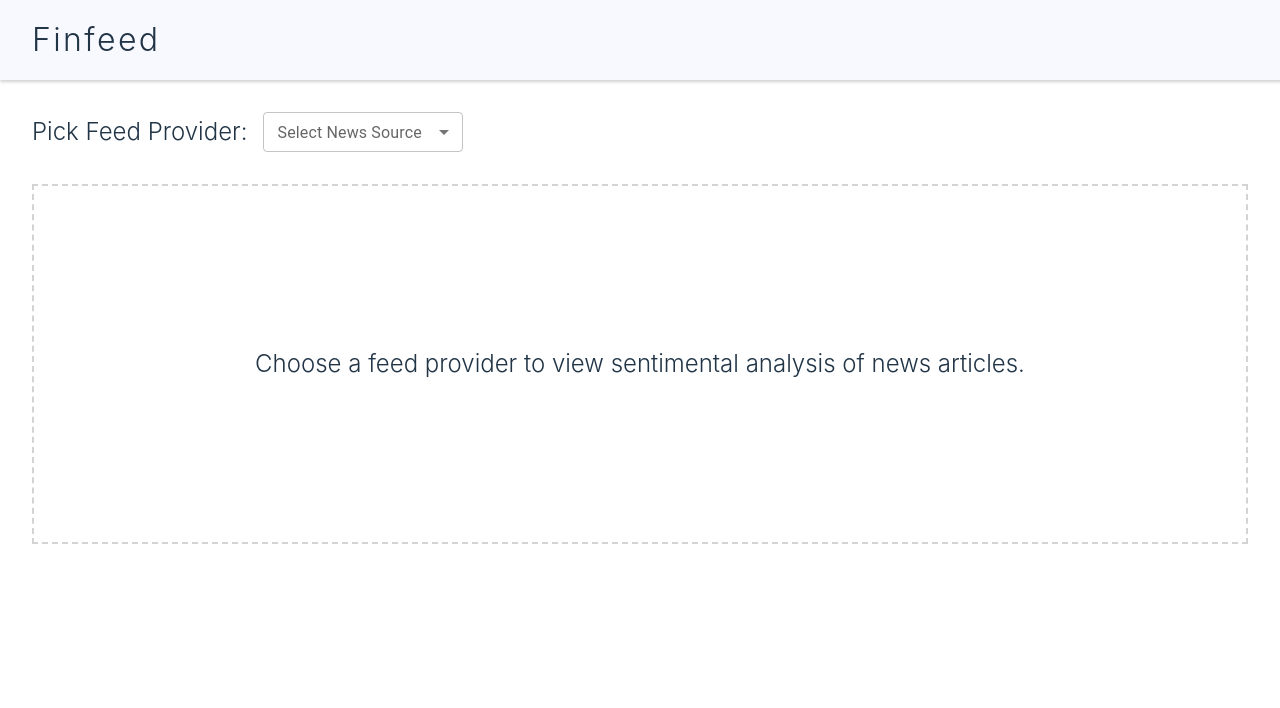
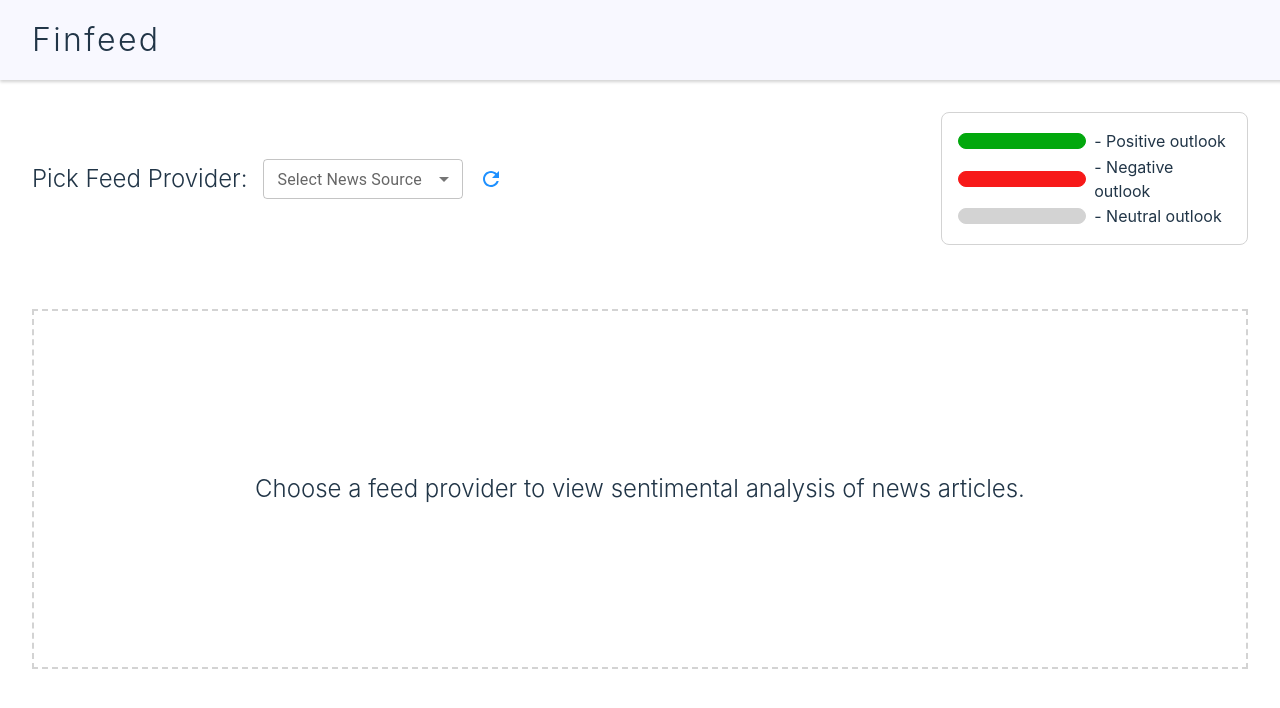
Before and after one commit to shivanigangadharan/dashboard-page, a React (Vite) app: page / in a window 1280 px wide. Shown: the top 708 px of the page. Built offline with nearby package versions, Linux system fonts and the light colour scheme.

Commit message:
Legend, Refresh, Polygon changes

```diff
--- a/src/dashboard/dashboard.css
+++ b/src/dashboard/dashboard.css
@@ -1,24 +1,50 @@
-.dashboard-container{
+.dashboard-container {
     padding-bottom: 4rem;
 }
-.select-container{
+
+.select-legend-wrapper {
+    display: flex;
+    justify-content: space-around;
+    padding: 2rem;
+    width: 100%;
+    box-sizing: border-box;
+}
+.legend-container{
+    border: 1px solid lightgrey;
+    padding: 1rem;
+    border-radius: 0.5rem;
+    display: flex;
+    flex-direction: column;
+    gap: 0.1rem;
+    width: 30%;
+}
+.legend{
+    display: flex;
+    align-items: center;
+    gap: 0.5rem;
+}
+.select-container {
     width: 100%;
     display: flex;
     gap: 1rem;
     align-items: center;
-    margin: 2rem;
+    /* margin: 2rem; */
 }
-.select-heading{
+
+.select-heading {
     font-size: 1.5rem;
     font-weight: 300;
 }
-.select-form{
+
+.select-form {
     width: 200px;
 }
-.show-results{
+
+.show-results {
     margin: 2rem;
 }
-.empty-box{
+
+.empty-box {
     border: 2px dashed lightgray;
     padding: 10rem;
     display: flex;
@@ -28,24 +54,30 @@
     font-size: 1.5rem;
     margin: 2rem;
 }
-.items-container{
+
+.items-container {
     margin: 1rem 2rem;
 }
-.item-card{
+
+.item-card {
     border: 1px solid lightgrey;
     padding: 1rem;
     margin: 0.5rem 0;
 }
-.subtext{
+
+.subtext {
     display: flex;
     justify-content: space-between;
 }
-.date{
+
+.date {
     color: green;
 }
-.skeletons-container{
+
+.skeletons-container {
     padding: 2rem;
 }
-.skeleton{
+
+.skeleton {
     width: 100%;
 }
--- a/src/dashboard/dashboard.jsx
+++ b/src/dashboard/dashboard.jsx
@@ -1,4 +1,4 @@
-import React, { useState } from 'react';
+import React, { useEffect, useState } from 'react';
 import Footer from '../components/footer/footer';
 import Navbar from '../components/navbar/navbar';
 import InputLabel from '@mui/material/InputLabel';
@@ -11,14 +11,24 @@ import axios from 'axios';
 import Skeleton from '@mui/material/Skeleton';
 import MoodIcon from '@mui/icons-material/Mood';
 import MoodBadIcon from '@mui/icons-material/MoodBad';
-import SentimentNeutralIcon from '@mui/icons-material/SentimentNeutral';
+import RefreshIcon from '@mui/icons-material/Refresh';
 import ProgressBar from '../components/progressBar.js/progressBar';
 
 export default function Dashboard() {
-    const [feed, setFeed] = useState('');
+    const [feed, setFeed] = useState(null);
     const [items, setItems] = useState([]);
     const [entities, setEntities] = useState([]);
     const [loading, setLoading] = useState(false);
+
+    useEffect(() => {
+        const intervalID = setInterval(() => {
+            if (feed !== null) {
+                GetNewsReports(feed)
+                // console.log("get")
+            }
+        }, 180000)
+        return () => clearInterval(intervalID)
+    }, [feed])
 
     const GetEntities = async (result) => {
         let final = [];
@@ -90,6 +100,7 @@ export default function Dashboard() {
     return (
         <div className='dashboard-container'>
             <Navbar />
+            <Box className="select-legend-wrapper" >
                 <Box className="select-container">
                     <span className='select-heading'> Pick Feed Provider: </span>
                     <FormControl size='small' className='select-form'>
@@ -103,9 +114,18 @@ export default function Dashboard() {
                         >
                             <MenuItem value="cnbc">CNBC</MenuItem>
                             <MenuItem value="wsj">WSJ</MenuItem>
+                            <MenuItem value="polygon">Polygon</MenuItem>
                             {/* <MenuItem value="yahoo">Yahoo</MenuItem> */}
                         </Select>
                     </FormControl>
+                    <RefreshIcon onClick={() => { if (feed !== null) GetNewsReports(feed) }} sx={{ color: "dodgerblue" }} />
+                </Box>
+
+                <Box className="legend-container">
+                    <Box className="legend"> <ProgressBar pos={100} neg={0} /> - Positive outlook</Box>
+                    <Box className="legend"> <ProgressBar pos={0} neg={100} /> - Negative outlook</Box>
+                    <Box className="legend"> <ProgressBar pos={0} neg={0} /> - Neutral outlook</Box>
+                </Box>
             </Box>
             {
                 !loading && items?.length === 0 ?
```
Lines whose indentation alone changed are shown as unchanged.
